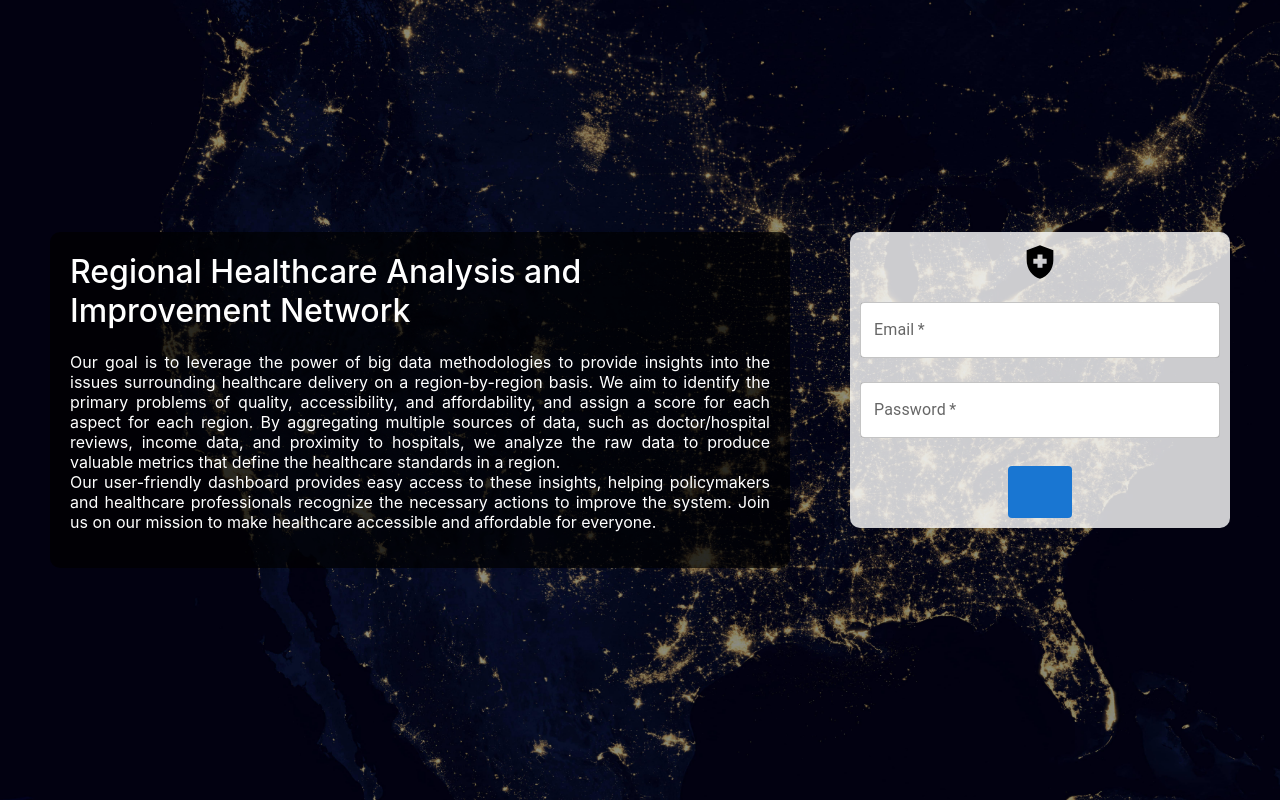
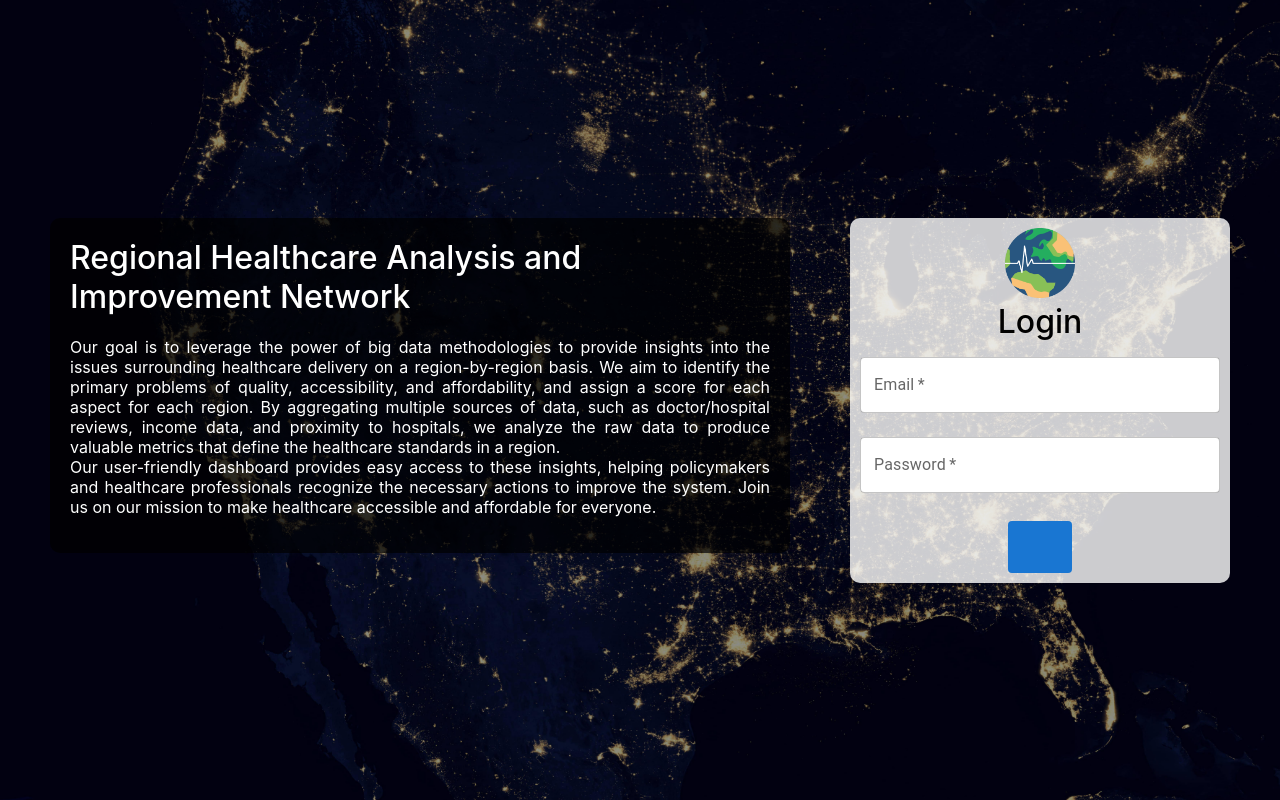
Before and after one commit to Project-RHAIN/RHAIN-frontend, a React (Create React App) app in the folder app/: page / in a window 1280 px wide. Built offline with nearby package versions, Linux system fonts and the light colour scheme.

Commit message:
Added logo

```diff
--- a/app/src/Components/MenuBar/MenuBar.js
+++ b/app/src/Components/MenuBar/MenuBar.js
@@ -9,6 +9,7 @@ import Menu from '@mui/material/Menu';
 import MenuIcon from '@mui/icons-material/Menu';
 import Container from '@mui/material/Container';
 import Avatar from '@mui/material/Avatar';
+import logo from '../../Images/logo_white.png'
 import Button from '@mui/material/Button';
 import Tooltip from '@mui/material/Tooltip';
 import MenuItem from '@mui/material/MenuItem';
@@ -40,7 +41,8 @@ const MenuBar = () => {
     <AppBar position="static" elevation={0}>
       <Container maxWidth="xl">
         <Toolbar disableGutters className='mainToolbar'>
-          <HealthAndSafetyIcon sx={{ display: { md: 'flex' }, mr: 1 }} />
+          {/* <HealthAndSafetyIcon sx={{ display: { md: 'flex' }, mr: 1 }} /> */}
+          <img src={logo} alt="Logo" height="30px" style={{marginRight: '8px'}} />
           <Typography
             variant="h6"
             noWrap
--- a/app/src/Pages/Login/Login.js
+++ b/app/src/Pages/Login/Login.js
@@ -1,7 +1,7 @@
 import React, {useState} from 'react';
 import './Login.scss'
+import logo from '../../Images/logo_white.png'
 import { Grid, Button } from "@mui/material";
-import HealthAndSafetyIcon from '@mui/icons-material/HealthAndSafety';
 import TextField from '@mui/material/TextField';
 import { GoogleLogin, GoogleOAuthProvider} from '@react-oauth/google';
 import { useNavigate } from 'react-router-dom';
@@ -29,7 +29,6 @@ const Login = () => {
                         console.log('Login Failed');
                     }}
                 />; */}
-
                 <h1>Regional Healthcare Analysis and Improvement Network </h1>
                 <p>Our goal is to leverage the power of big data methodologies to provide insights into the issues surrounding healthcare delivery on a region-by-region basis. We aim to identify the primary problems of quality, accessibility, and affordability, and assign a score for each aspect for each region. By aggregating multiple sources of data, such as doctor/hospital reviews, income data, and proximity to hospitals, we analyze the raw data to produce valuable metrics that define the healthcare standards in a region. <br />Our user-friendly dashboard provides easy access to these insights, helping policymakers and healthcare professionals recognize the necessary actions to improve the system. Join us on our mission to make healthcare accessible and affordable for everyone.</p>
                 </div>
@@ -37,7 +36,9 @@ const Login = () => {
 
             <Grid item sm={4} className='column2'>
                 <div className='login-section'>
-                    <HealthAndSafetyIcon className='logo' />
+                    {/* <HealthAndSafetyIcon className='logo' /> */}
+                    <img src={logo} alt="Logo" height="70px"/>
+                    <h1>Login</h1>
                     <TextField
                         label="Email"
                         type="email"
--- a/app/src/Pages/Login/Login.scss
+++ b/app/src/Pages/Login/Login.scss
@@ -52,8 +52,8 @@
 
         h1 {
           font-weight: 500;
-          margin-top: 10px;
-          margin-bottom: 10px;
+          margin-top: 0;
+          margin-bottom: 0;
         }
 
         .login-button {
```
Also changed, not shown: app/src/Images/logo_transparent.png (added), app/src/Images/logo_white.png (added).
